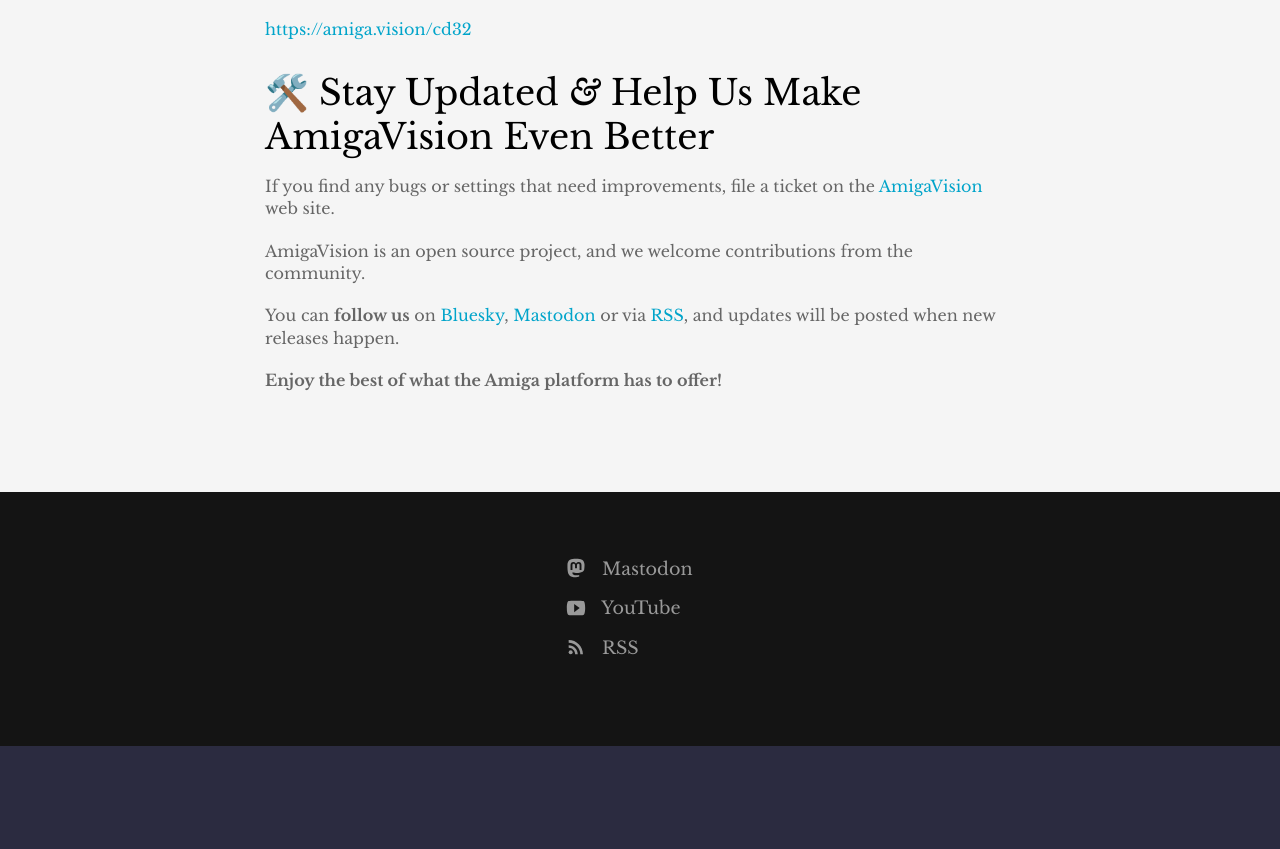
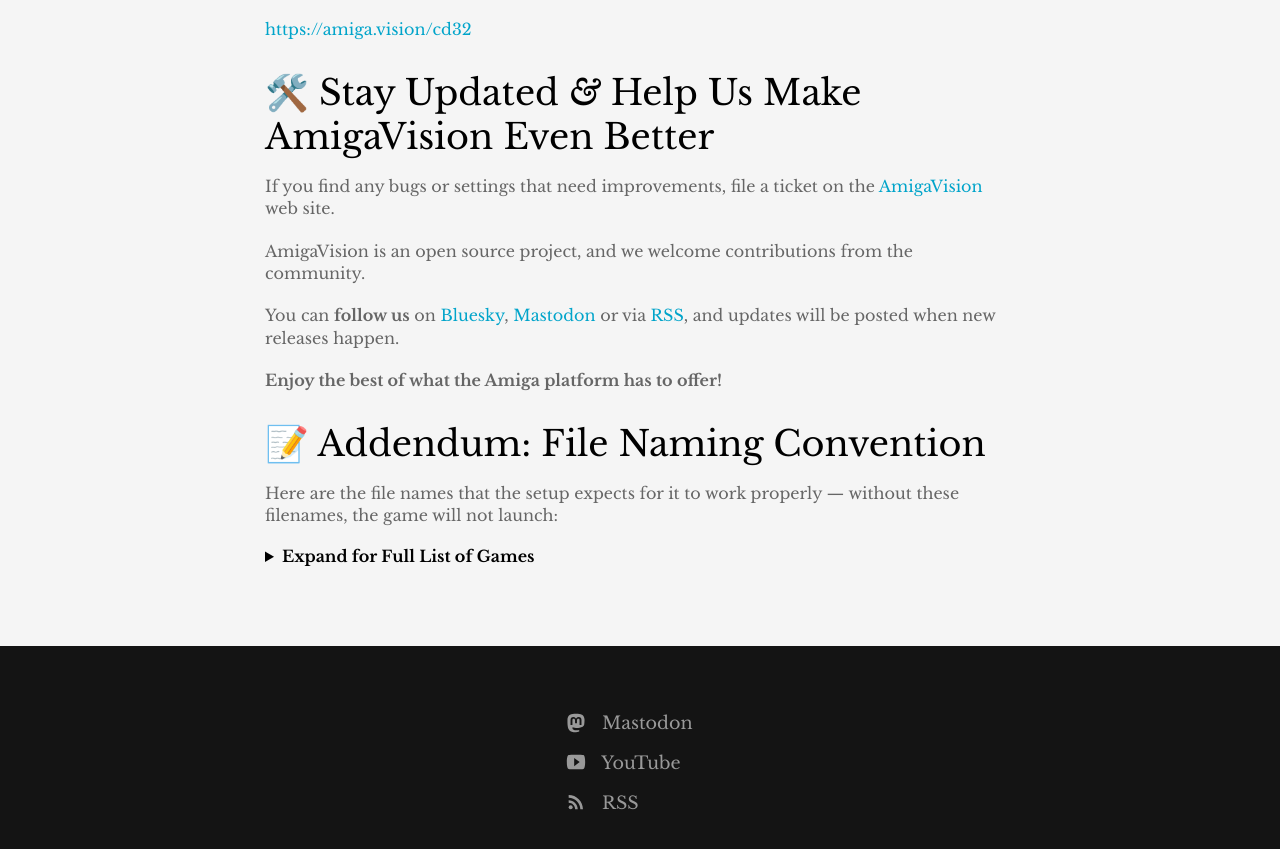
Before and after one commit to amigavision/amigavision.github.io, a Jekyll site: the page built from _posts/2025-10-02-cd32-2025.10.03.md, in a window 1280 px wide and 900 px high, scrolled down 4129 px. Shown: the top 849 px of the window. Built offline with Jekyll 4.4.1, drawn with Linux system fonts in a browser that asks for light colours; before the commit the page ends 4875 px from its top, so only the background shows below that; some of the changed lines change nothing that is shown.

Commit message:
Let’s add it back and see if links still break

```diff
--- a/_posts/2025-10-02-cd32-2025.10.03.md
+++ b/_posts/2025-10-02-cd32-2025.10.03.md
@@ -208,6 +208,147 @@
 
 **Enjoy the best of what the Amiga platform has to offer!**
 
+## 📝 Addendum: File Naming Convention
+
+Here are the file names that the setup expects for it to work properly — without these filenames, the game will not launch:
+
+<details>
+<summary><b>Expand for Full List of Games</b></summary>
+<p></p>
+<pre>
+Alfred Chicken (1993).chd
+Alien Breed - Tower Assault (1994).chd
+Alien Breed 3D (1995).chd
+Alien Breed Special Edition (1994).chd
+All Terrain Racing (1995).chd
+Arabian Nights (1993).chd
+Arcade Pool (1994).chd
+Banshee (1994).chd
+Base Jumpers (1995).chd
+Beavers (1994).chd
+Beneath a Steel Sky (1994).chd
+Benefactor (1994).chd
+Black Viper (1996).chd
+Brian the Lion (1994).chd
+Brutal - Paws of Fury (1995).chd
+Brutal Football (1994).chd
+Bubba 'N' Stix (1994).chd
+Bubble and Squeak (1994).chd
+Bump 'N' Burn (1994).chd
+Castles II - Siege & Conquest (1993).chd
+Chambers of Shaolin (1993).chd
+Chaos Engine (1994).chd
+Clockwiser (1994).chd
+Clou! (German) (1994).chd
+Clue! (1994).chd
+D-Generation (1993).chd
+Dangerous Streets (1993).chd
+Darkseed (1994).chd
+Death Mask (1994).chd
+Deep Core (1993).chd
+Dennis (1993).chd
+Diggers (1993).chd
+Disposable Hero (1994).chd
+Dizzy Collection (1994).chd
+Donk! The Samurai Duck! (1993).chd
+Emerald Mines (1994).chd
+Exile (1995).chd
+F17 Challenge (1993).chd
+Fears (1995).chd
+Fields of Glory (1994).chd
+Fightin' Spirit (1996).chd
+Final Gate (1997).chd
+Fire Force (1993).chd
+Flink (1994).chd
+Fly Harder (1993).chd
+Frontier - Elite II (1994).chd
+Fury of the Furries (1994).chd
+Global Effect (1994).chd
+Gloom (1995).chd
+Grandslam Gamer Gold Collection (1995).chd
+Guardian (1995).chd
+Gulp! (1994).chd
+Gunship 2000 (1994).chd
+Heimdall 2 (1994).chd
+Humans (1994).chd
+Humans 3 (1997).chd
+Impossible Mission 2025 (1994).chd
+International Karate + (1994).chd
+James Pond 2 - Robocod (1993).chd
+Jetstrike (1995).chd
+John Barnes European Football (1993).chd
+Jungle Strike (1994).chd
+Kang Fu (1996).chd
+Kid Chaos (1994).chd
+Kingpin - Arcade Sports Bowling (1995).chd
+Labyrinth of Time (1994).chd
+Lamborghini - American Challenge (1994).chd
+Legends (1996).chd
+Liberation - Captive II (1994).chd
+Litil Divil (1994).chd
+Lunar-C (1993).chd
+Magic Island (Czech) (1995).chd
+Manchester United - Premier League Champions (1994).chd
+Marvin's Marvellous Adventure (1995).chd
+Mean Arenas (1993).chd
+Microcosm (1994).chd
+Morph (1993).chd
+Naughty Ones (1994).chd
+Nick Faldos Championship Golf (1994).chd
+Nigel Mansell's World Championship (1993).chd
+Oscar (1993).chd
+Overkill (1993).chd
+PGA European Tour (1994).chd
+Pinball Fantasies (1993).chd
+Pinball Illusions (1995).chd
+Pinball Prelude (1996).chd
+Pirates! Gold (1993).chd
+Prey - An Alien Encounter (1993).chd
+Project-X (1993).chd
+Projekt Lila (German) (2016).chd
+Quik the Thunder Rabbit (1994).chd
+Rise of the Robots (1994).chd
+Road Avenger (AGA) (2018).chd
+Roadkill (1995).chd
+Ryder Cup by Johnnie Walker (1993).chd
+Sabre Team (1994).chd
+Seek & Destroy (1993).chd
+Seven Gates of Jambala (1993).chd
+Shadow Fighter (1995).chd
+Simon the Sorcerer (1994).chd
+Soccer Kid (1994).chd
+Soccer Superstars (1995).chd
+Speedball 2 (1995).chd
+Speris Legacy (1995).chd
+Striker (1994).chd
+Strip Pot (1994).chd
+Subwar 2050 (1994).chd
+Summer Olympix (1994).chd
+Super Methane Bros (1994).chd
+Super Skidmarks (1995).chd
+Super Stardust (1994).chd
+Super Street Fighter II Turbo (1995).chd
+Superfrog (1994).chd
+Surf Ninjas (1993).chd
+Syndicate (1995).chd
+Theme Park (1995).chd
+TimeGal (AGA) (2017).chd
+Top Gear 2 (1994).chd
+Total Carnage (1994).chd
+Trivial Pursuit (1994).chd
+Trolls (1993).chd
+UFO - Enemy Unknown (1994).chd
+Ultimate Body Blows (1994).chd
+Vital Light (1994).chd
+Whale's Voyage (1994).chd
+Wild Cup Soccer (1994).chd
+Wing Commander (CD32 Enhanced) (1993).chd
+Worms (1995).chd
+Zool (1993).chd
+Zool 2 (1994).chd
+</pre>
+
+</details>
 
 
 [AmigaVision]:https://amiga.vision
```
